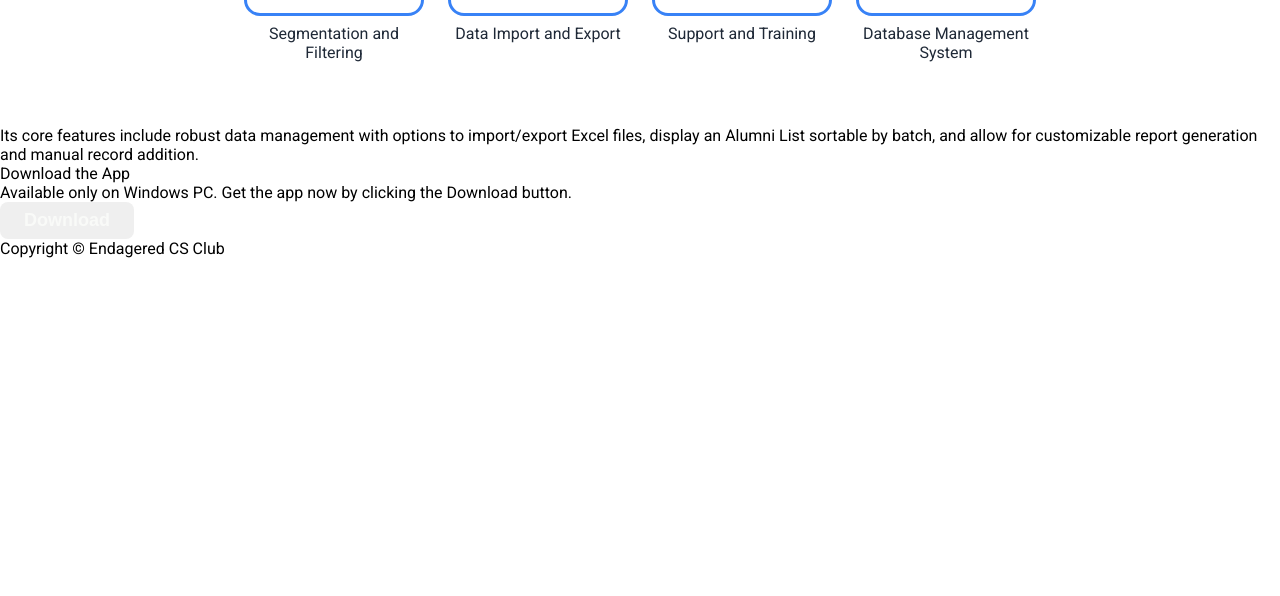
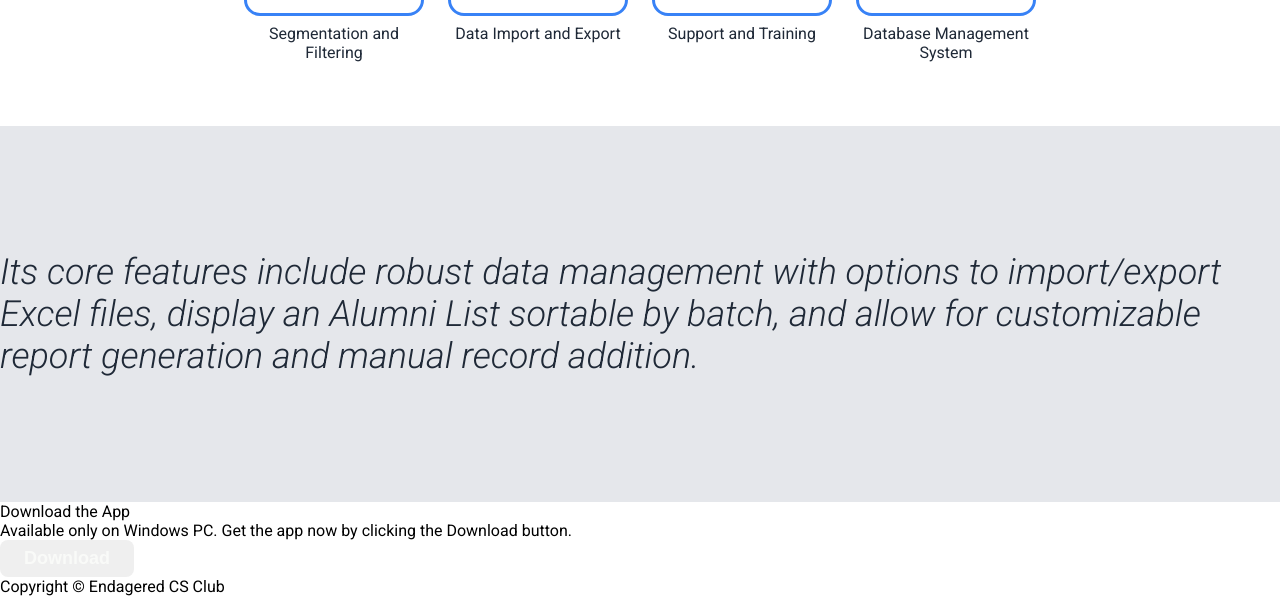
Before and after one commit to rizanne-f/darts, a plain HTML site: page index.html in a window 1280 px wide. Shown: the part 985-1581 px from the top of the page. Before the commit the page ends 1243 px from the top, so only its background shows below. Drawn offline with Linux system fonts and the light colour scheme.

Commit message:
Modifies core features section to add styles.

```diff
--- a/css/styles.css
+++ b/css/styles.css
@@ -17,7 +17,7 @@ body {
     background-color: #1F2937;
 }
 
-.site-intro-wrapper, .app-features {
+.site-intro-wrapper, .app-features, .core-features-text {
     width: 1280px;
     margin: 0 auto;
 }
@@ -119,3 +119,12 @@ h2 {
     width: 100%;
     height: 100%;
 }
+
+.core-features {
+    background-color: #E5E7EB;
+    padding: 125px 0;
+    color: #1F2937;
+    font-style: italic;
+    font-size: 36px;
+    font-weight: 300;
+}
```
